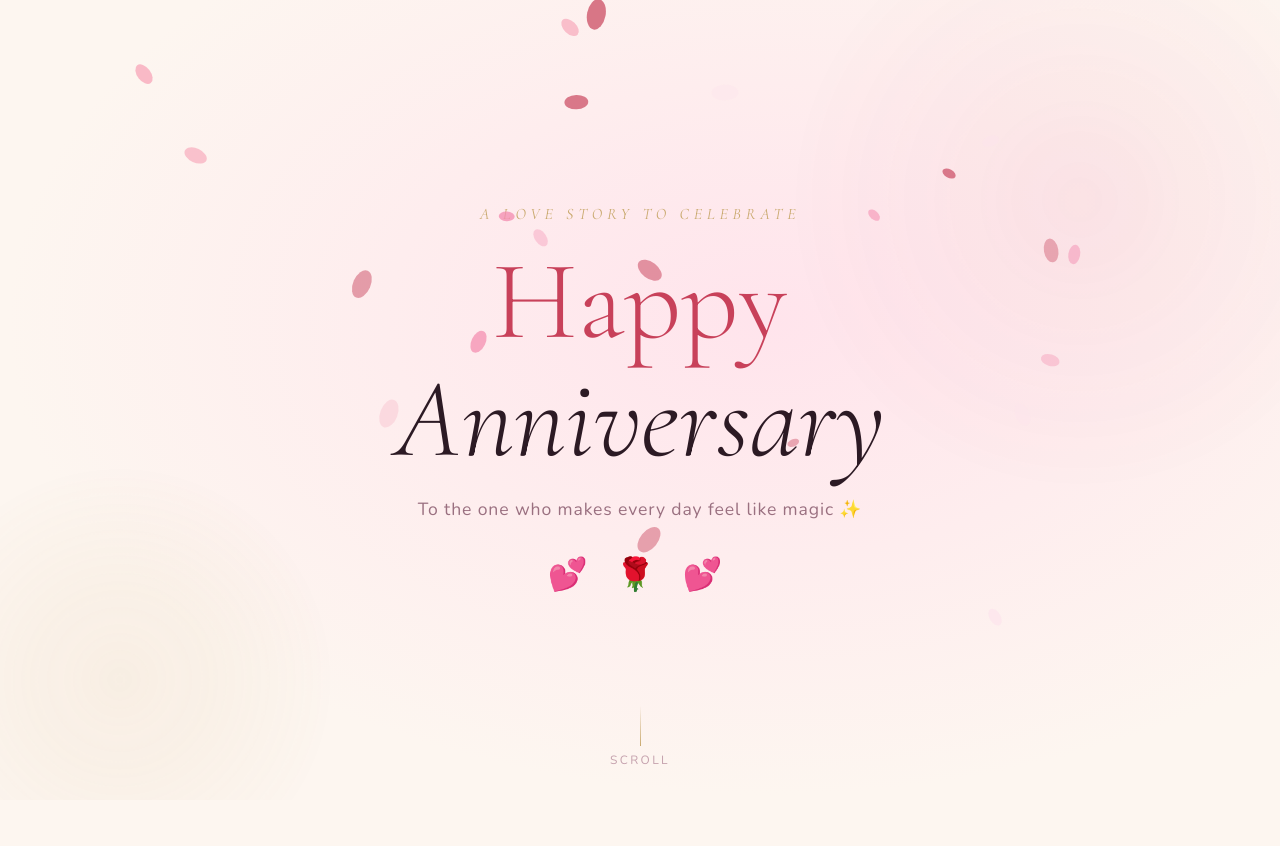
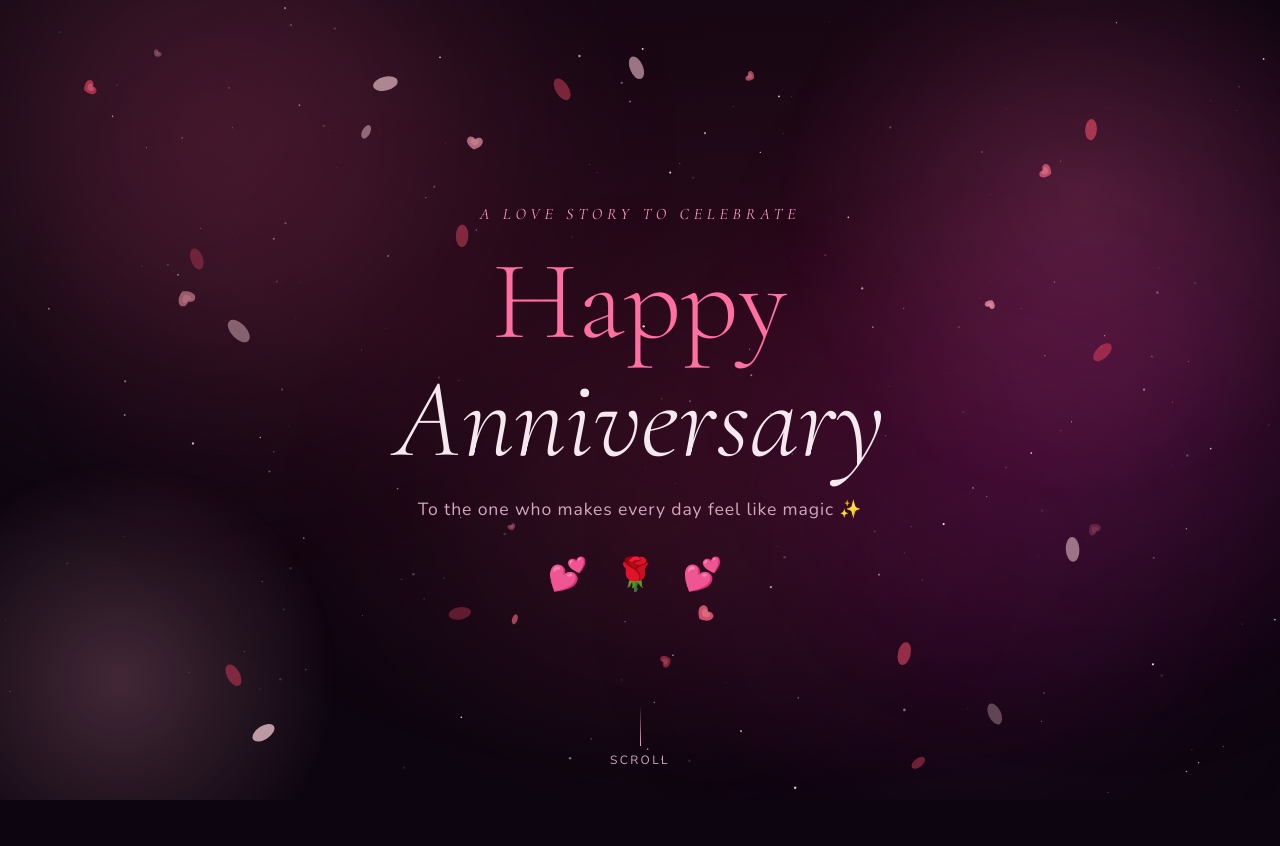
Before and after one commit to Piyush-205/v0, a website: page index.html in a window 1280 px wide. Shown: the top 846 px of the page. Drawn offline with nearby package versions, Linux system fonts and the light colour scheme.

Commit message:
Update anniversary theme, gallery images, and animated pink background

```diff
--- a/index.html
+++ b/index.html
@@ -7,43 +7,74 @@
 <link href="https://fonts.googleapis.com/css2?family=Cormorant+Garamond:ital,wght@0,300;0,400;1,300;1,400&family=Nunito:wght@300;400;600&display=swap" rel="stylesheet">
 <style>
   :root {
-    --rose: #c8415a;
+    --rose: #ff6f9f;
     --blush: #f7ccd4;
-    --cream: #fdf6f0;
-    --gold: #c9a96e;
-    --deep: #2c1a24;
-    --soft: #f0e0e6;
+    --cream: #0d0610;
+    --gold: #ff9fc1;
+    --deep: #f5e8ef;
+    --soft: rgba(255,255,255,0.04);
+    --text-muted: #d3a7bd;
+    --card-border: rgba(255,111,159,0.28);
   }
   * { margin: 0; padding: 0; box-sizing: border-box; }
   html { scroll-behavior: smooth; }
   body { background: var(--cream); color: var(--deep); font-family: 'Nunito', sans-serif; overflow-x: hidden; }
 
-  #petal-canvas { position: fixed; top:0; left:0; width:100%; height:100%; pointer-events:none; z-index:999; }
+  #bg-aurora {
+    position: fixed;
+    inset: 0;
+    z-index: 0;
+    pointer-events: none;
+    overflow: hidden;
+  }
+  .aurora-blob {
+    position: absolute;
+    border-radius: 50%;
+    filter: blur(90px);
+    opacity: 0;
+    animation: auroraFloat 12s ease-in-out infinite;
+  }
+  .ab1 { width:700px; height:500px; background:radial-gradient(circle, rgba(255,90,145,0.44), transparent 70%); top:-10%; left:-10%; animation-delay:0s; }
+  .ab2 { width:600px; height:600px; background:radial-gradient(circle, rgba(180,40,160,0.34), transparent 70%); top:10%; right:-10%; animation-delay:-4s; }
+  .ab3 { width:800px; height:400px; background:radial-gradient(circle, rgba(255,80,140,0.32), transparent 70%); bottom:10%; left:20%; animation-delay:-8s; }
+  .ab4 { width:500px; height:500px; background:radial-gradient(circle, rgba(170,30,140,0.32), transparent 70%); bottom:-5%; right:5%; animation-delay:-2s; }
+  @keyframes auroraFloat {
+    0%   { opacity:0;   transform:scale(1)    translateY(0px); }
+    20%  { opacity:1; }
+    50%  { opacity:0.7; transform:scale(1.15) translateY(-30px); }
+    80%  { opacity:1; }
+    100% { opacity:0;   transform:scale(1)    translateY(0px); }
+  }
+
+  #star-canvas { position: fixed; inset: 0; z-index: 1; pointer-events: none; }
+  .page-content { position: relative; z-index: 2; }
+
+  #petal-canvas { position: fixed; top:0; left:0; width:100%; height:100%; pointer-events:none; z-index:3; }
 
   /* HERO */
   .hero {
     min-height: 100vh;
     display: flex; flex-direction: column; align-items: center; justify-content: center;
-    background: radial-gradient(ellipse at 60% 40%, #ffe4ec 0%, #fdf6f0 70%);
+    background: radial-gradient(ellipse at 60% 40%, rgba(180,30,80,0.18) 0%, rgba(13,6,16,0) 70%);
     position: relative; overflow: hidden; text-align: center; padding: 2rem;
   }
   .hero::before {
     content:''; position:absolute; width:600px; height:600px; border-radius:50%;
-    background:radial-gradient(circle, rgba(200,65,90,0.08), transparent 70%);
+    background:radial-gradient(circle, rgba(255,111,159,0.26), transparent 70%);
     top:-100px; right:-100px; animation: pulse 6s ease-in-out infinite;
   }
   .hero::after {
     content:''; position:absolute; width:400px; height:400px; border-radius:50%;
-    background:radial-gradient(circle, rgba(201,169,110,0.1), transparent 70%);
+    background:radial-gradient(circle, rgba(255,159,193,0.24), transparent 70%);
     bottom:-80px; left:-80px; animation: pulse 8s ease-in-out infinite reverse;
   }
   @keyframes pulse { 0%,100%{transform:scale(1);opacity:.6} 50%{transform:scale(1.15);opacity:1} }
   .hero-tag { font-family:'Cormorant Garamond',serif; font-style:italic; font-size:1rem; color:var(--gold); letter-spacing:.3em; text-transform:uppercase; margin-bottom:1.2rem; opacity:0; animation:fadeUp 1s ease .3s forwards; }
   .hero-title { font-family:'Cormorant Garamond',serif; font-size:clamp(3.5rem,10vw,7rem); font-weight:300; line-height:1.05; color:var(--rose); opacity:0; animation:fadeUp 1s ease .6s forwards; }
   .hero-title em { font-style:italic; color:var(--deep); }
-  .hero-sub { font-size:1.1rem; color:#9a7080; font-weight:300; margin-top:1.2rem; letter-spacing:.05em; opacity:0; animation:fadeUp 1s ease .9s forwards; }
+  .hero-sub { font-size:1.1rem; color:var(--text-muted); font-weight:300; margin-top:1.2rem; letter-spacing:.05em; opacity:0; animation:fadeUp 1s ease .9s forwards; }
   .hero-hearts { font-size:2rem; margin-top:2rem; opacity:0; animation:fadeUp 1s ease 1.2s forwards; letter-spacing:.3em; }
-  .scroll-hint { position:absolute; bottom:2rem; display:flex; flex-direction:column; align-items:center; gap:.4rem; opacity:0; animation:fadeUp 1s ease 2s forwards; color:#c4a0ac; font-size:.75rem; letter-spacing:.2em; text-transform:uppercase; }
+  .scroll-hint { position:absolute; bottom:2rem; display:flex; flex-direction:column; align-items:center; gap:.4rem; opacity:0; animation:fadeUp 1s ease 2s forwards; color:var(--text-muted); font-size:.75rem; letter-spacing:.2em; text-transform:uppercase; }
   .scroll-arrow { width:1px; height:40px; background:linear-gradient(to bottom, transparent, var(--gold)); animation:scrollLine 2s ease-in-out infinite; }
   @keyframes scrollLine { 0%,100%{transform:scaleY(0);transform-origin:top} 50%{transform:scaleY(1);transform-origin:top} }
   @keyframes fadeUp { from{opacity:0;transform:translateY(30px)} to{opacity:1;transform:translateY(0)} }
@@ -67,14 +98,14 @@
   .tl-dot { position:absolute; left:50%; transform:translateX(-50%); width:14px; height:14px; border-radius:50%; background:var(--rose); border:3px solid var(--cream); box-shadow:0 0 0 2px var(--gold); top:.4rem; flex-shrink:0; }
   .tl-date { font-family:'Cormorant Garamond',serif; font-style:italic; color:var(--gold); font-size:.85rem; letter-spacing:.15em; margin-bottom:.3rem; }
   .tl-event { font-family:'Cormorant Garamond',serif; font-size:1.4rem; color:var(--deep); margin-bottom:.3rem; }
-  .tl-desc { font-size:.9rem; color:#9a7080; font-weight:300; line-height:1.6; }
+  .tl-desc { font-size:.9rem; color:var(--text-muted); font-weight:300; line-height:1.6; }
 
   /* LETTER */
-  .letter-wrap { background:white; border:1px solid var(--blush); border-radius:2px; padding:3rem 3.5rem; position:relative; box-shadow:0 4px 40px rgba(200,65,90,.06),0 1px 4px rgba(0,0,0,.04); opacity:0; transform:translateY(30px); transition:all .8s ease; }
+  .letter-wrap { background:rgba(255,255,255,0.04); border:1px solid var(--card-border); border-radius:2px; padding:3rem 3.5rem; position:relative; box-shadow:0 4px 40px rgba(180,30,80,.14),0 1px 4px rgba(0,0,0,.2); opacity:0; transform:translateY(30px); transition:all .8s ease; }
   .letter-wrap.visible { opacity:1; transform:translateY(0); }
   .letter-wrap::before { content:'"'; font-family:'Cormorant Garamond',serif; font-size:8rem; color:var(--blush); position:absolute; top:-1.5rem; left:1.5rem; line-height:1; }
   .letter-to { font-family:'Cormorant Garamond',serif; font-style:italic; font-size:1.1rem; color:var(--rose); margin-bottom:1.5rem; }
-  .letter-body { font-size:1.05rem; line-height:2; color:#5a3a44; font-weight:300; }
+  .letter-body { font-size:1.05rem; line-height:2; color:rgba(245,232,239,.86); font-weight:300; }
   .letter-body p { margin-bottom:1.2rem; }
   .letter-sign { font-family:'Cormorant Garamond',serif; font-style:italic; font-size:1.2rem; color:var(--rose); margin-top:2rem; }
 
@@ -83,33 +114,35 @@
   .gallery-grid.visible { opacity:1; transform:translateY(0); }
   .gallery-item { aspect-ratio:1; border-radius:4px; overflow:hidden; position:relative; cursor:pointer; background:var(--soft); }
   .gallery-item:first-child { grid-column:span 2; aspect-ratio:2/1; }
-  .gallery-item img { width:100%; height:100%; object-fit:cover; transition:transform .6s ease; filter:brightness(.95) saturate(1.1); }
-  .gallery-item:hover img { transform:scale(1.06); }
-  .gallery-item .overlay { position:absolute; inset:0; background:linear-gradient(to top, rgba(44,26,36,.4), transparent); opacity:0; transition:opacity .4s ease; display:flex; align-items:flex-end; padding:1rem; }
+  .gallery-item img { width:100%; height:100%; object-fit:cover; transform:rotate(var(--img-rotate, 0deg)); transition:transform .6s ease; filter:brightness(.95) saturate(1.1); }
+  .gallery-item img.rose-image { --img-rotate:90deg; object-fit:contain; background:var(--soft); }
+  .gallery-item img.piy-image { --img-rotate:90deg; object-fit:contain; background:var(--soft); }
+  .gallery-item:hover img { transform:rotate(var(--img-rotate, 0deg)) scale(1.06); }
+  .gallery-item .overlay { position:absolute; inset:0; background:linear-gradient(to top, rgba(13,6,16,.55), transparent); opacity:0; transition:opacity .4s ease; display:flex; align-items:flex-end; padding:1rem; }
   .gallery-item:hover .overlay { opacity:1; }
   .gallery-item .overlay span { color:white; font-size:.8rem; font-style:italic; font-family:'Cormorant Garamond',serif; }
-  .gallery-placeholder { width:100%; height:100%; display:flex; flex-direction:column; align-items:center; justify-content:center; gap:.5rem; color:#c4a0ac; font-size:.8rem; text-align:center; padding:1rem; }
+  .gallery-placeholder { width:100%; height:100%; display:flex; flex-direction:column; align-items:center; justify-content:center; gap:.5rem; color:var(--text-muted); font-size:.8rem; text-align:center; padding:1rem; }
   .gallery-placeholder .icon { font-size:2rem; }
 
   /* COUNTER */
-  .counter-section { background:linear-gradient(135deg, #2c1a24 0%, #4a1e30 100%); border-radius:8px; padding:4rem 3rem; text-align:center; margin:0 1rem; position:relative; overflow:hidden; }
+  .counter-section { background:linear-gradient(135deg, #2a1028 0%, #3a173d 100%); border-radius:8px; padding:4rem 3rem; text-align:center; margin:0 1rem; position:relative; overflow:hidden; border:1px solid var(--card-border); }
   .counter-label { font-family:'Cormorant Garamond',serif; font-style:italic; color:var(--gold); font-size:1rem; letter-spacing:.25em; text-transform:uppercase; margin-bottom:2rem; }
   .counter-grid { display:flex; justify-content:center; gap:1.5rem; flex-wrap:wrap; margin-bottom:2rem; }
   .counter-box { min-width:80px; }
   .counter-num { font-family:'Cormorant Garamond',serif; font-size:3.5rem; font-weight:300; color:white; line-height:1; display:block; }
   .counter-unit { font-size:.7rem; color:var(--gold); letter-spacing:.2em; text-transform:uppercase; margin-top:.4rem; display:block; }
-  .counter-since { color:rgba(255,255,255,.4); font-size:.85rem; font-style:italic; font-family:'Cormorant Garamond',serif; }
+  .counter-since { color:rgba(184,154,170,.75); font-size:.85rem; font-style:italic; font-family:'Cormorant Garamond',serif; }
 
   /* FOOTER */
-  footer { text-align:center; padding:4rem 2rem; border-top:1px solid var(--blush); }
-  footer .final-msg { font-family:'Cormorant Garamond',serif; font-size:2rem; font-style:italic; color:var(--rose); margin-bottom:.5rem; }
-  footer .final-sub { font-size:.85rem; color:#c4a0ac; letter-spacing:.1em; }
+  footer { text-align:center; padding:4rem 2rem; border-top:1px solid var(--card-border); }
+  footer .final-msg { font-family:'Cormorant Garamond',serif; font-size:2rem; font-style:italic; color:var(--rose); margin-bottom:.5rem; text-shadow:0 0 22px rgba(255,111,159,.45); }
+  footer .final-sub { font-size:.85rem; color:var(--text-muted); letter-spacing:.1em; }
   .heart-beat { display:inline-block; animation:heartbeat 1.4s ease-in-out infinite; color:var(--rose); }
   @keyframes heartbeat { 0%,100%{transform:scale(1)} 14%{transform:scale(1.25)} 28%{transform:scale(1)} 42%{transform:scale(1.2)} 70%{transform:scale(1)} }
   .ornament { text-align:center; color:var(--gold); font-size:1rem; letter-spacing:1rem; margin:2rem 0; opacity:.5; }
 
   /* LIGHTBOX */
-  .lightbox { display:none; position:fixed; inset:0; background:rgba(44,26,36,.95); z-index:1000; align-items:center; justify-content:center; }
+  .lightbox { display:none; position:fixed; inset:0; background:rgba(10,4,16,.95); z-index:1000; align-items:center; justify-content:center; }
   .lightbox.open { display:flex; }
   .lightbox img { max-width:90vw; max-height:85vh; border-radius:4px; }
   .lightbox-close { position:absolute; top:1.5rem; right:1.5rem; color:white; font-size:2rem; cursor:pointer; opacity:.7; }
@@ -128,7 +161,18 @@
 </head>
 <body>
 
+<div id="bg-aurora">
+  <div class="aurora-blob ab1"></div>
+  <div class="aurora-blob ab2"></div>
+  <div class="aurora-blob ab3"></div>
+  <div class="aurora-blob ab4"></div>
+</div>
+
+<canvas id="star-canvas"></canvas>
+
 <canvas id="petal-canvas"></canvas>
+
+<div class="page-content">
 
 <div class="hero">
   <span class="hero-tag">A love story to celebrate</span>
@@ -191,6 +235,7 @@
       <div class="counter-box"><span class="counter-num" id="cnt-months">0</span><span class="counter-unit">Months</span></div>
       <div class="counter-box"><span class="counter-num" id="cnt-days">0</span><span class="counter-unit">Days</span></div>
       <div class="counter-box"><span class="counter-num" id="cnt-hours">0</span><span class="counter-unit">Hours</span></div>
+      <div class="counter-box"><span class="counter-num" id="cnt-minutes">0</span><span class="counter-unit">Minutes</span></div>
       <div class="counter-box"><span class="counter-num" id="cnt-seconds">0</span><span class="counter-unit">Seconds</span></div>
     </div>
     <div class="counter-since" id="since-label">...of pure love</div>
@@ -202,26 +247,25 @@
   <h2 class="section-title">Moments frozen<br><em>in time</em></h2>
   <div class="divider"></div>
   <div class="gallery-grid" id="gallery">
-    <div class="gallery-item">
-      <div class="gallery-placeholder"><span class="icon">📸</span><span>Add your favourite<br>photo here</span></div>
+    <div class="gallery-item" onclick="openLightbox(this)">
+      <img src="lotus.jpeg" alt="Lotus memory">
       <div class="overlay"><span>Our favourite memory</span></div>
     </div>
-    <div class="gallery-item">
-      <div class="gallery-placeholder"><span class="icon">🌹</span><span>Upload a<br>special moment</span></div>
+    <div class="gallery-item" onclick="openLightbox(this)">
+      <img src="rose.jpeg" alt="Rose memory" class="rose-image">
       <div class="overlay"><span>Just the two of us</span></div>
     </div>
-    <div class="gallery-item">
-      <div class="gallery-placeholder"><span class="icon">💕</span><span>A memory<br>to treasure</span></div>
+    <div class="gallery-item" onclick="openLightbox(this)">
+      <img src="piy.jpeg" alt="Memory to treasure" class="piy-image">
       <div class="overlay"><span>Always &amp; forever</span></div>
     </div>
-    <div class="gallery-item">
-      <div class="gallery-placeholder"><span class="icon">✨</span><span>Our adventure<br>together</span></div>
+    <div class="gallery-item" onclick="openLightbox(this)">
+      <img src="pri.jpeg" alt="Our adventure together">
       <div class="overlay"><span>Best day ever</span></div>
     </div>
   </div>
   <p style="text-align:center;margin-top:1.2rem;font-size:.8rem;color:#c4a0ac;font-style:italic;">
-    💡 Replace the placeholders with your own photos by editing the HTML
-  </p>
+    *Click on the photos to see them in full size*
 </section>
 
 <div class="ornament">✦ ✦ ✦</div>
@@ -247,35 +291,158 @@
   <p class="final-sub">Happy Anniversary · With all the love in the world</p>
 </footer>
 
+</div>
+
 <div class="lightbox" id="lightbox" onclick="closeLightbox()">
   <span class="lightbox-close">✕</span>
   <img id="lightbox-img" src="" alt="">
 </div>
 
 <script>
-// PETALS
-const canvas = document.getElementById('petal-canvas');
-const ctx = canvas.getContext('2d');
+// STARFIELD
+const sCanvas = document.getElementById('star-canvas');
+const sCtx = sCanvas.getContext('2d');
+let stars = [];
+function resizeStars(){
+  sCanvas.width = window.innerWidth;
+  sCanvas.height = window.innerHeight;
+  stars = [];
+  for(let i=0;i<220;i++){
+    stars.push({
+      x: Math.random()*sCanvas.width,
+      y: Math.random()*sCanvas.height,
+      r: Math.random()*1.1+0.2,
+      base: Math.random()*0.6+0.1,
+      phase: Math.random()*Math.PI*2,
+      speed: Math.random()*0.015+0.005
+    });
+  }
+}
+resizeStars();
+window.addEventListener('resize', resizeStars);
+let sf=0;
+function animStars(){
+  sCtx.clearRect(0,0,sCanvas.width,sCanvas.height);
+  sf++;
+  stars.forEach(s=>{
+    const op = s.base + Math.sin(sf*s.speed+s.phase)*s.base*0.6;
+    sCtx.beginPath();
+    sCtx.arc(s.x,s.y,s.r,0,Math.PI*2);
+    sCtx.fillStyle = `rgba(255,240,248,${op})`;
+    sCtx.fill();
+  });
+  requestAnimationFrame(animStars);
+}
+animStars();
+
+// HEARTS + PETALS
+const pCanvas = document.getElementById('petal-canvas');
+const pCtx = pCanvas.getContext('2d');
 let petals = [];
-function resize(){ canvas.width=window.innerWidth; canvas.height=window.innerHeight; }
-resize(); window.addEventListener('resize', resize);
-function createPetal(){
-  return { x:Math.random()*canvas.width, y:-20, size:Math.random()*10+6, speedY:Math.random()*1.5+.8, speedX:Math.random()-.5, rotation:Math.random()*Math.PI*2, rotSpeed:(Math.random()-.5)*.05, opacity:Math.random()*.5+.3, color:['#f7a8ba','#f9c5d0','#c8415a','#fce4ec','#f48fb1'][Math.floor(Math.random()*5)], sway:Math.random()*2, swaySpeed:Math.random()*.02+.01, swayOffset:Math.random()*Math.PI*2 };
+function resizePetals(){
+  pCanvas.width = window.innerWidth;
+  pCanvas.height = window.innerHeight;
 }
-for(let i=0;i<18;i++){ let p=createPetal(); p.y=Math.random()*canvas.height; petals.push(p); }
-let frame=0;
-function animate(){
-  ctx.clearRect(0,0,canvas.width,canvas.height); frame++;
+resizePetals();
+window.addEventListener('resize', resizePetals);
+const petalColors = ['rgba(232,96,122,', 'rgba(247,204,212,', 'rgba(200,65,90,', 'rgba(252,200,215,', 'rgba(180,50,80,'];
+const heartColors = ['rgba(232,96,122,', 'rgba(255,100,130,', 'rgba(220,60,90,', 'rgba(255,160,180,', 'rgba(200,80,110,'];
+
+function mkPetal(){
+  return {
+    type: 'petal',
+    x: Math.random()*pCanvas.width,
+    y: -15,
+    size: Math.random()*9+5,
+    vy: Math.random()*1.3+0.7,
+    vx: Math.random()*0.8-0.4,
+    rot: Math.random()*Math.PI*2,
+    rotV: (Math.random()-0.5)*0.04,
+    op: Math.random()*0.55+0.25,
+    col: petalColors[Math.floor(Math.random()*petalColors.length)],
+    sway: Math.random()*1.6+0.4,
+    swayS: Math.random()*0.018+0.008,
+    swayO: Math.random()*Math.PI*2
+  };
+}
+
+function mkHeart(){
+  return {
+    type: 'heart',
+    x: Math.random()*pCanvas.width,
+    y: -20,
+    size: Math.random()*10+6,
+    vy: Math.random()*1.1+0.5,
+    vx: Math.random()*0.7-0.35,
+    rot: (Math.random()-0.5)*0.4,
+    rotV: (Math.random()-0.5)*0.025,
+    op: Math.random()*0.6+0.2,
+    col: heartColors[Math.floor(Math.random()*heartColors.length)],
+    sway: Math.random()*2+0.5,
+    swayS: Math.random()*0.016+0.007,
+    swayO: Math.random()*Math.PI*2,
+    pulse: Math.random()*Math.PI*2,
+    pulseS: Math.random()*0.04+0.02
+  };
+}
+
+function drawHeart(ctx, size){
+  const s = size * 0.55;
+  ctx.beginPath();
+  ctx.moveTo(0, -s * 0.3);
+  ctx.bezierCurveTo( s*0.9, -s*1.1,  s*1.8,  s*0.3,  0,  s*1.1);
+  ctx.bezierCurveTo(-s*1.8,  s*0.3, -s*0.9, -s*1.1,  0, -s*0.3);
+  ctx.closePath();
+  ctx.fill();
+}
+
+for(let i=0;i<20;i++){ let p=mkPetal(); p.y=Math.random()*pCanvas.height; petals.push(p); }
+for(let i=0;i<10;i++){ let h=mkHeart(); h.y=Math.random()*pCanvas.height; petals.push(h); }
+
+let pf=0;
+function animPetals(){
+  pCtx.clearRect(0,0,pCanvas.width,pCanvas.height);
+  pf++;
   petals.forEach((p,i)=>{
-    p.y+=p.speedY; p.x+=p.speedX+Math.sin(frame*p.swaySpeed+p.swayOffset)*p.sway*.1; p.rotation+=p.rotSpeed;
-    ctx.save(); ctx.translate(p.x,p.y); ctx.rotate(p.rotation); ctx.globalAlpha=p.opacity; ctx.fillStyle=p.color;
-    ctx.beginPath(); ctx.ellipse(0,0,p.size*.6,p.size,0,0,Math.PI*2); ctx.fill(); ctx.restore();
-    if(p.y>canvas.height+30) petals[i]=createPetal();
+    p.y+=p.vy;
+    p.x+=p.vx+Math.sin(pf*p.swayS+p.swayO)*p.sway*0.12;
+    p.rot+=p.rotV;
+
+    pCtx.save();
+    pCtx.translate(p.x,p.y);
+    pCtx.rotate(p.rot);
+
+    if(p.type==='heart'){
+      const pulse = 1 + Math.sin(pf*p.pulseS+p.pulse)*0.12;
+      pCtx.scale(pulse, pulse);
+      pCtx.globalAlpha = p.op;
+      pCtx.fillStyle = p.col+'1)';
+      drawHeart(pCtx, p.size);
+      pCtx.globalAlpha = p.op * 0.3;
+      pCtx.fillStyle = 'rgba(255,200,210,1)';
+      pCtx.scale(0.55,0.55);
+      drawHeart(pCtx, p.size);
+    } else {
+      pCtx.globalAlpha=p.op;
+      pCtx.fillStyle=p.col+'1)';
+      pCtx.beginPath();
+      pCtx.ellipse(0,0,p.size*0.55,p.size,0,0,Math.PI*2);
+      pCtx.fill();
+    }
+
+    pCtx.restore();
+    if(p.y>pCanvas.height+30){
+      petals[i] = Math.random()<0.35 ? mkHeart() : mkPetal();
+    }
   });
-  if(petals.length<22&&Math.random()<.015) petals.push(createPetal());
-  requestAnimationFrame(animate);
+
+  if(petals.length<38 && Math.random()<0.014){
+    petals.push(Math.random()<0.35 ? mkHeart() : mkPetal());
+  }
+
+  requestAnimationFrame(animPetals);
 }
-animate();
+animPetals();
 
 // SCROLL REVEAL
 const observer = new IntersectionObserver(entries=>{
@@ -322,12 +489,13 @@ function getElapsedParts(from, to){
 function updateCounter(){
   const now = new Date();
   const safeNow = now < startDate ? startDate : now;
-  const { years, months, days, hours, seconds } = getElapsedParts(startDate, safeNow);
+  const { years, months, days, hours, minutes, seconds } = getElapsedParts(startDate, safeNow);
 
   document.getElementById('cnt-years').textContent = years;
   document.getElementById('cnt-months').textContent = months;
   document.getElementById('cnt-days').textContent = days;
   document.getElementById('cnt-hours').textContent = hours;
+  document.getElementById('cnt-minutes').textContent = String(minutes).padStart(2, '0');
   document.getElementById('cnt-seconds').textContent = String(seconds).padStart(2, '0');
 
   const totalDays = Math.floor((safeNow - startDate) / (1000 * 60 * 60 * 24));
```
Also changed, not shown: lotus.jpeg (added), piy.jpeg (added), pri.jpeg (added), rose.jpeg (added).
